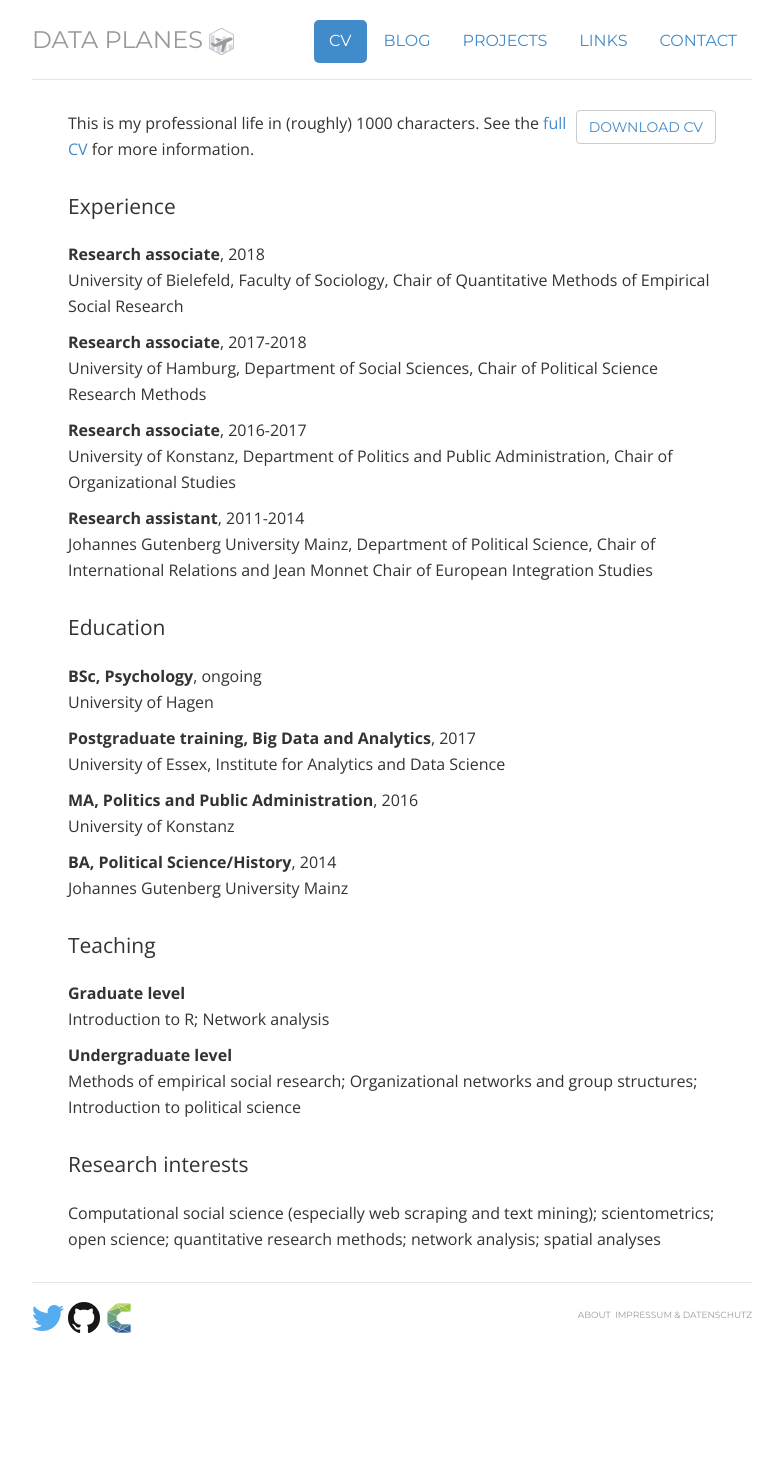
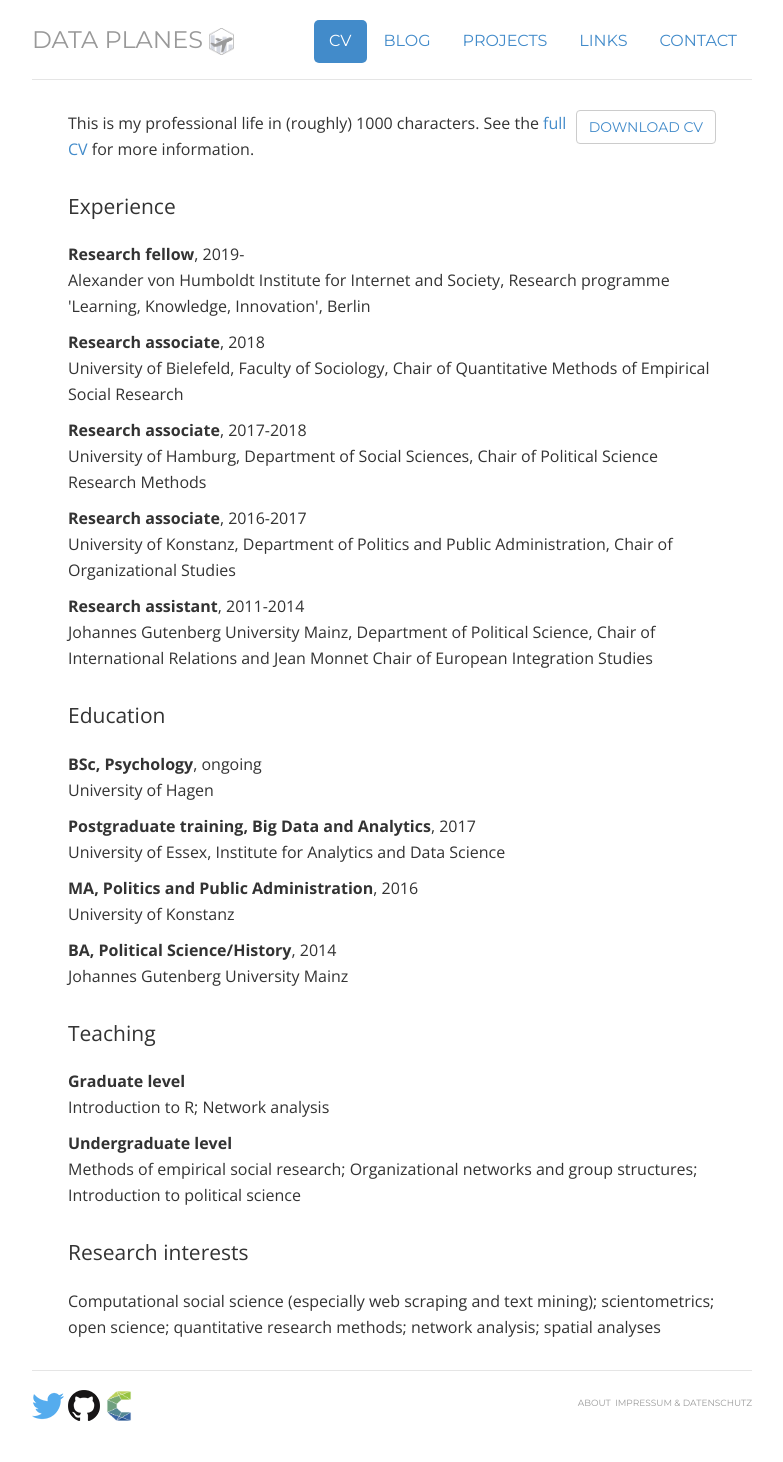
Before and after one commit to lhehnke/lhehnke.github.io, a Jekyll site: the page built from cv/index.html, in a window 1280 px wide. Shown: the whole page, without its empty margins (248-1031 px from the left). Built offline with Jekyll 4.4.1, drawn with Linux system fonts in a browser that asks for light colours; nearby versions of some CDN libraries; before the commit the page ends 1374 px from its top, so only the background shows below that.

Commit message:
Update CV

```diff
--- a/cv/index.html
+++ b/cv/index.html
@@ -16,6 +16,9 @@ contact: passive
 				<p style="margin-bottom:30px">This is my professional life in (roughly) 1000 characters. See the <a href="/files/CV_Lisa_Hehnke.pdf">full CV</a> for more information. </p>
 
 								<p class="lead">Experience</p>
+
+																<p><strong> Research fellow</strong>, 2019-<br>
+				Alexander von Humboldt Institute for Internet and Society, Research programme 'Learning, Knowledge, Innovation', Berlin </p>
 
 								<p><strong> Research associate</strong>, 2018<br>
 				University of Bielefeld, Faculty of Sociology, Chair of Quantitative Methods of Empirical Social Research </p>
```
